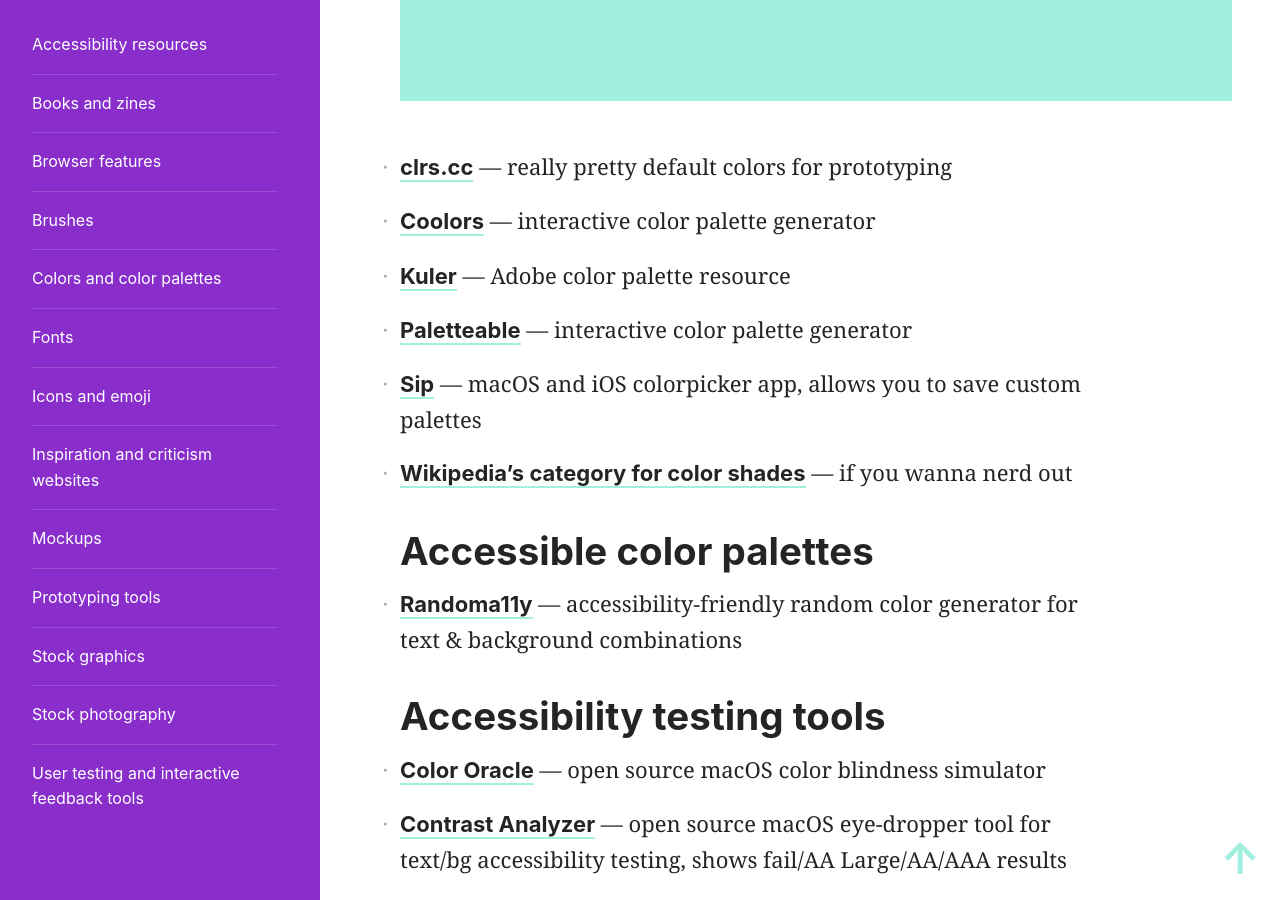
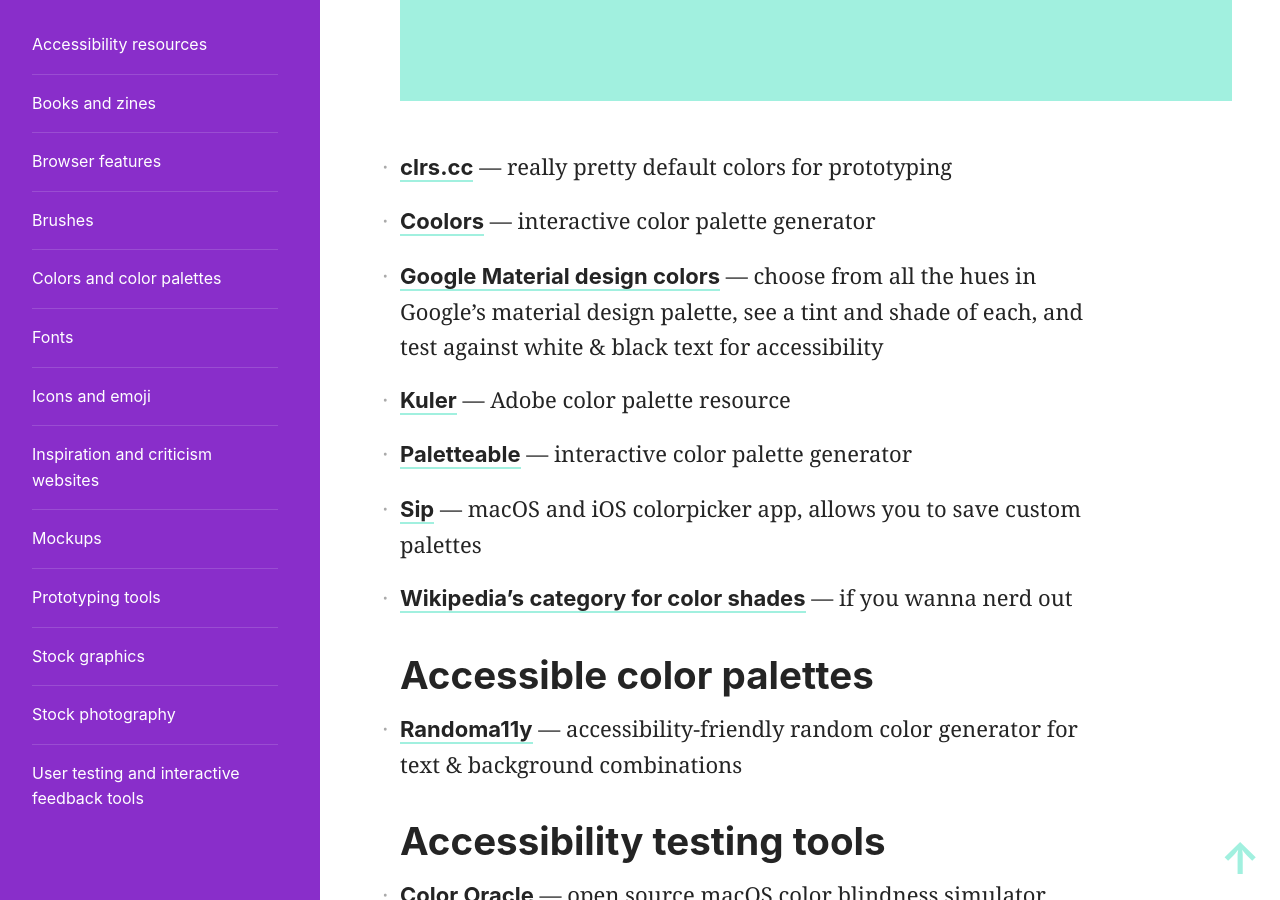
Before and after one commit to skullface/design-resources, a Jekyll site: the page built from _resources/colors.md, in a window 1280 px wide and 900 px high, scrolled down 914 px. Built offline with Jekyll 4.4.1, drawn with Linux system fonts in a browser that asks for light colours; nearby versions of some CDN libraries.

Commit message:
add some material design resources ✨

```diff
--- a/_resources/colors.md
+++ b/_resources/colors.md
@@ -5,6 +5,7 @@
 
 - [clrs.cc](http://clrs.cc/) — really pretty default colors for prototyping
 - [Coolors](https://coolors.co/app) — interactive color palette generator
+- [Google Material design colors](https://material.io/color/#!/?view.left=1&view.right=0) — choose from all the hues in Google’s material design palette, see a tint and shade of each, and test against white & black text for accessibility
 - [Kuler](https://color.adobe.com/create/color-wheel/) — Adobe color palette resource
 - [Paletteable](http://www.palettable.io/) — interactive color palette generator
 - [Sip](http://sipapp.io/) — macOS and iOS colorpicker app, allows you to save custom palettes
```
Also changed, not shown: _resources/icons.md (+1 -0 lines).
